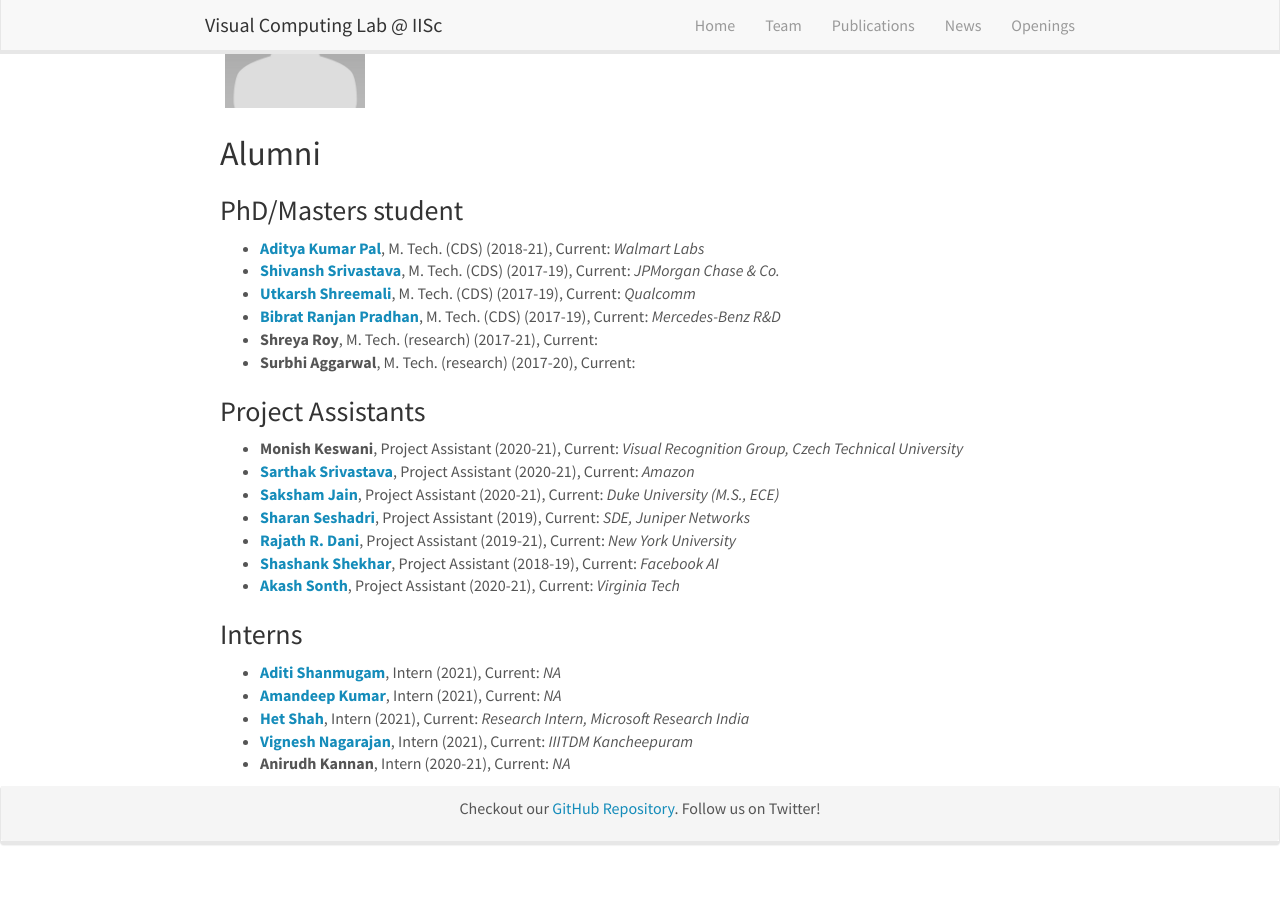
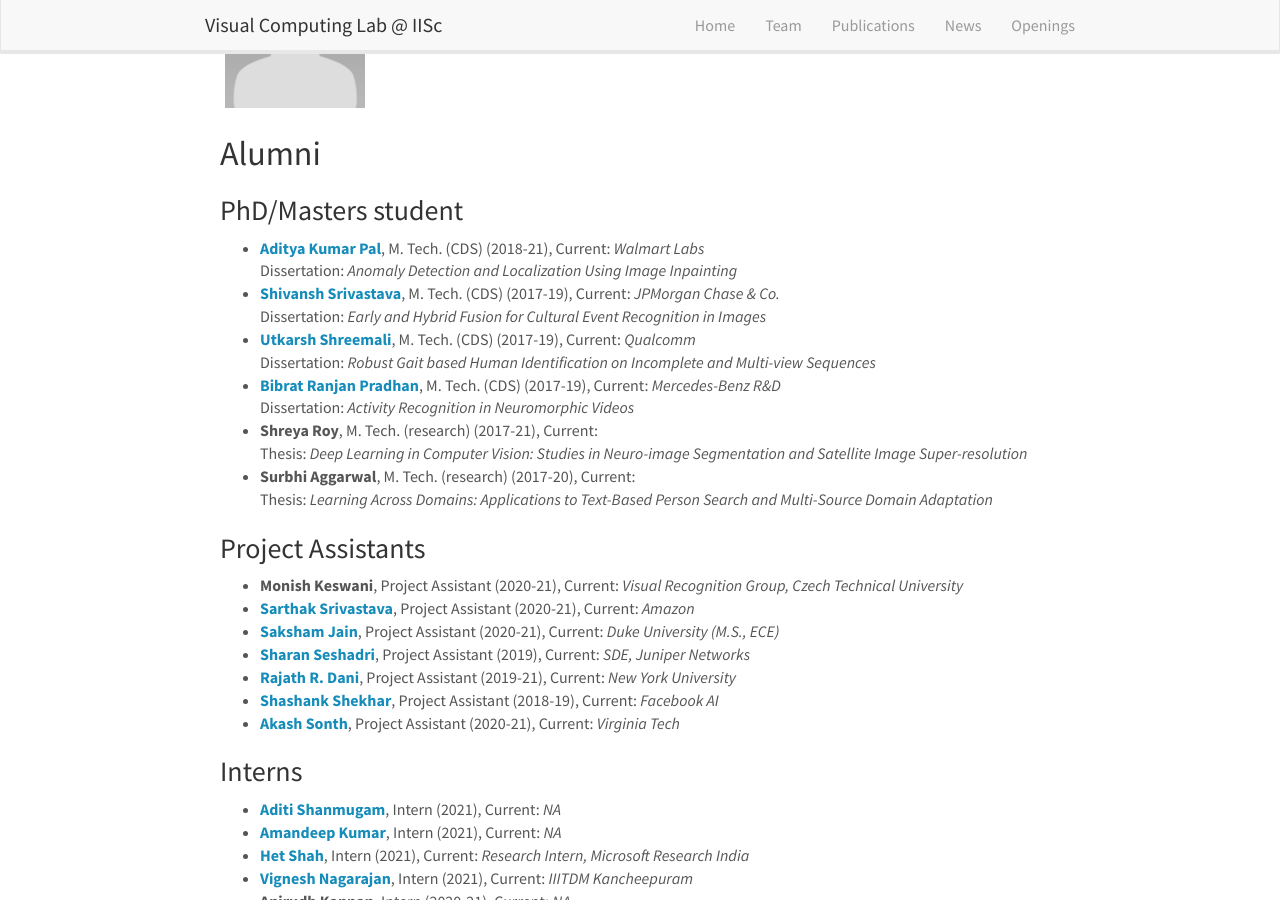
Before and after one commit to vcl-iisc/vclab-website, a Jekyll site: the page built from _pages/team.md, in a window 1280 px wide and 900 px high, scrolled down 1660 px. Built offline with Jekyll 4.4.1, drawn with Linux system fonts in a browser that asks for light colours; nearby versions of some CDN libraries; before the commit the page ends 2527 px from its top, so only the background shows below that; some of the changed text lies outside the part shown.

```diff
--- a/_data/publications.yml
+++ b/_data/publications.yml
@@ -149,9 +149,9 @@
   author: V. Kumar, S. Srivastava*, R. Lal*, A. Chakraborty (* Jointly second authored)
   pub: International Conference on Computer Vision Workshops (ICCV-W), 2021
   type: conference
-  project_page:
-  paper_link:
-  code_link:
+  project_page: https://vclab-dev.github.io/CAFT/
+  paper_link: https://openaccess.thecvf.com/content/ICCV2021W/TradiCV/papers/Kumar_CAFT_Class_Aware_Frequency_Transform_for_Reducing_Domain_Gap_ICCVW_2021_paper.pdf
+  code_link: https://github.com/vclab-dev/CAFT
   bibtex:
 
 - paper: Real-Time Object Detection and Localization in Compressive Sensed Video
--- a/_pages/team.md
+++ b/_pages/team.md
@@ -240,11 +240,16 @@ permalink: /team/
 
 <ul>
 {% for member in site.data.lab_alumni %}
-  {% if member.position=="M. Tech. (CDS)" or member.position=="Ph. D. student" or member.position=="M. Tech. (research)" %}
+  {% if member.position=="M. Tech. (CDS)" or member.position=="Ph. D." or member.position=="M. Tech. (research)" %}
+    {% if member.position=="M. Tech. (CDS)" %}
+      {% assign work_type = "Dissertation" %}
+    {% else %}
+      {% assign work_type = "Thesis" %}
+    {% endif %}
     {% if member.url %}
-      <li><b><a href="{{ member.url }}" target="_blank">{{ member.name }}</a></b>, {{ member.position }} ({{ member.year }}), Current: <i>{{ member.affiliation}}</i> </li>
+      <li><b><a href="{{ member.url }}" target="_blank">{{ member.name }}</a></b>, {{ member.position }} ({{ member.year }}), Current: <i>{{ member.affiliation}}</i><br>{{ work_type }}: <i>{{ member.worked_on }}</i></li>
     {% else %}
-      <li><b>{{ member.name }}</b>, {{ member.position }} ({{ member.year }}), Current: <i>{{ member.affiliation}}</i></li>
+      <li><b>{{ member.name }}</b>, {{ member.position }} ({{ member.year }}), Current: <i>{{ member.affiliation}}</i><br>{{ work_type }}: <i>{{ member.worked_on }}</i></li>
     {% endif %}
   {% endif %}
 {% endfor %}
```
Also changed, not shown: other parts of _pages/team.md (+1 -1 lines), README.md (+22 -3 lines), _data/lab_alumni.yml (+6 -6 lines).
